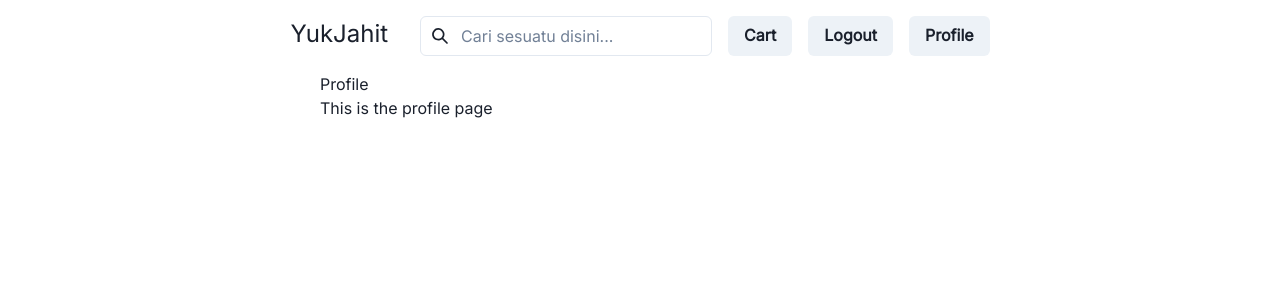
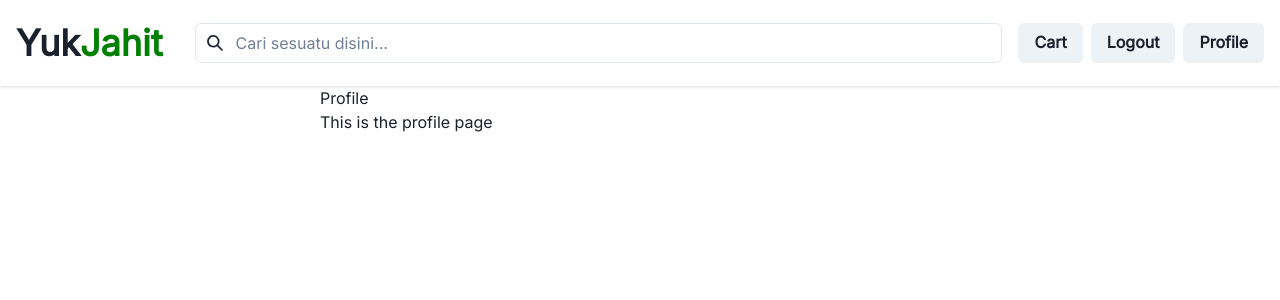
Before and after one commit to damaranshary/yuk-jahit-frontend, a React (Vite) app: page /profile in a window 1280 px wide. Shown: the top 300 px of the page. Built offline with nearby package versions, Linux system fonts and the light colour scheme; no server answers; sample sign-in values are in the browser's storage.

Commit message:
fix navbar (a bit)

```diff
--- a/src/components/navbar/index.tsx
+++ b/src/components/navbar/index.tsx
@@ -9,6 +9,7 @@ import {
   ButtonGroup,
   Button,
   Spacer,
+  Box,
 } from "@chakra-ui/react";
 
 import { ChangeEvent, useEffect, useState } from "react";
@@ -34,7 +35,7 @@ const Navbar = () => {
 
   const handleOnSubmit = (e: ChangeEvent<HTMLFormElement>) => {
     e.preventDefault();
-    navigate("/search?query=" + searchValue);
+    navigate("/search?q=" + searchValue);
   };
 
   const handleLogout = () => {
@@ -43,17 +44,22 @@ const Navbar = () => {
   };
 
   return (
-    <section>
-      {/* Include shared UI here e.g. a header or sidebar */}
-      <nav className="navbar">
-        <Flex flexDirection="row" gap="4" p="4" justifyContent="center">
+    <Flex
+      flexDirection="row"
+      gap="4"
+      alignItems="center"
+      shadow="lg"
+      boxShadow="base"
+      p={4}
+    >
       <Link as={Link} href="/" mr="4">
-            <Text fontSize="2xl" as="h1">
-              YukJahit
+        <Text  as="h1" fontSize="4xl" fontWeight="extrabold">
+          Yuk<Text as="span" color="green">Jahit</Text>
         </Text>
       </Link>
+      <Box flex="1">
         <form onSubmit={handleOnSubmit}>
-            <InputGroup flex="1" maxW="4xl">
+          <InputGroup>
             <InputLeftElement pointerEvents="none">
               <SearchIcon />{" "}
             </InputLeftElement>
@@ -65,6 +71,7 @@ const Navbar = () => {
             />
           </InputGroup>
         </form>
+      </Box>
       {!login ? ( // if login is false
         <ButtonGroup>
           <Button>
@@ -80,7 +87,7 @@ const Navbar = () => {
         </ButtonGroup>
       ) : (
         // if login is true
-            <>
+        <ButtonGroup>
           <Link as={RouterLink} to="/cart">
             <Button> Cart</Button>
           </Link>
@@ -88,11 +95,9 @@ const Navbar = () => {
           <Link as={RouterLink} to="/profile">
             <Button>Profile</Button>
           </Link>
-            </>
+        </ButtonGroup>
       )}
     </Flex>
-      </nav>
-    </section>
   );
 };
 
--- a/src/pages/profile/index.tsx
+++ b/src/pages/profile/index.tsx
@@ -3,16 +3,27 @@
 import { GetUser } from "../../lib/swr";
 import { Container, Text } from "@chakra-ui/react";
 import { useEffect, useState } from "react";
+import { useNavigate } from "react-router-dom";
 
 const Profile = () => {
   const [token, setToken] = useState<string | null>(null);
 
   const { user, isLoading } = GetUser(token);
+  const navigate = useNavigate();
 
   useEffect(() => {
     const token = localStorage.getItem("token");
-    setToken(token);
+    if (token) {
+      setToken(token);
+    }
+    else {
+      navigate("/login");
+    }
   }, [token]);
+
+  useEffect(() => {
+
+  })
 
   if (isLoading) return <p>Loading...</p>;
 
```
Lines whose indentation alone changed are shown as unchanged.
